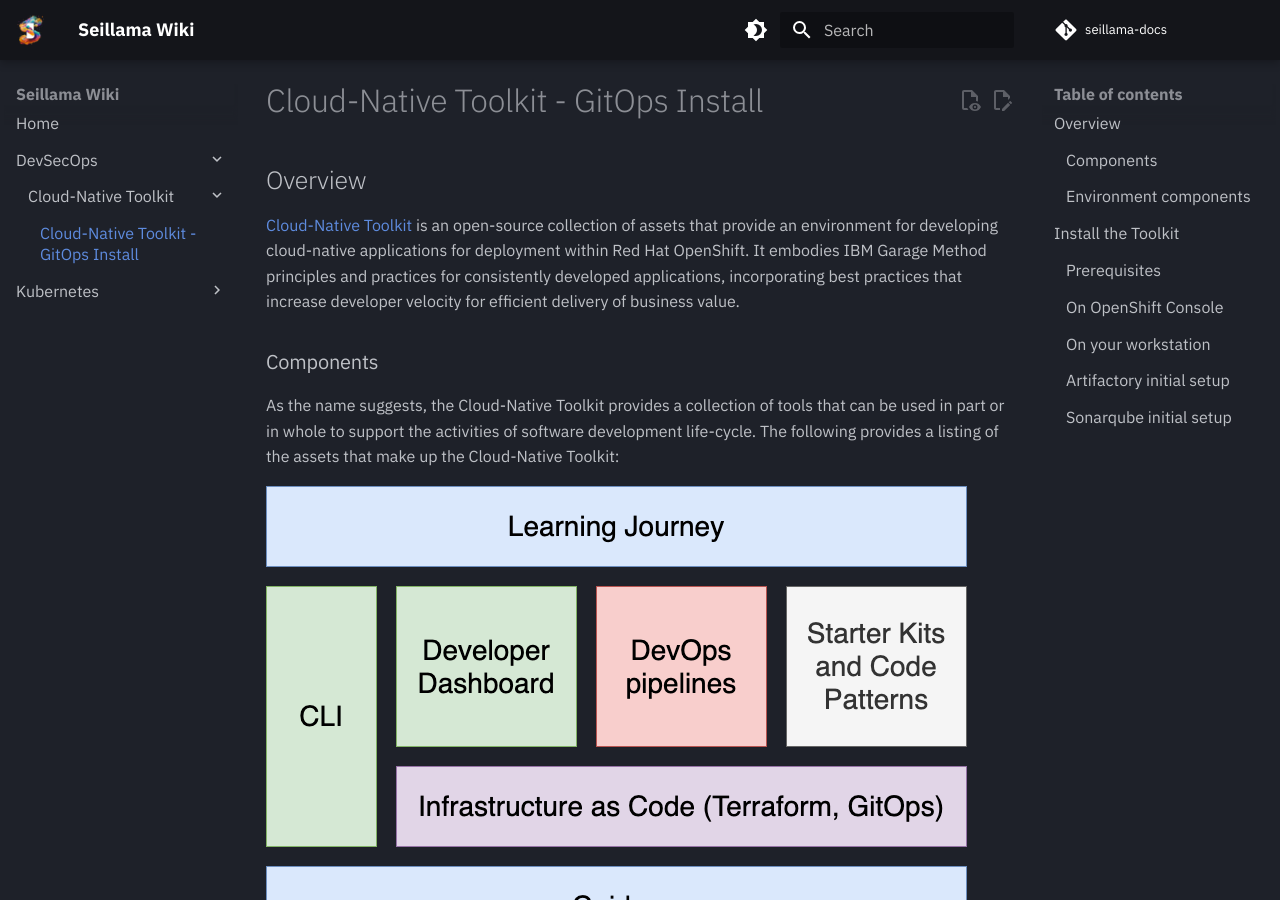
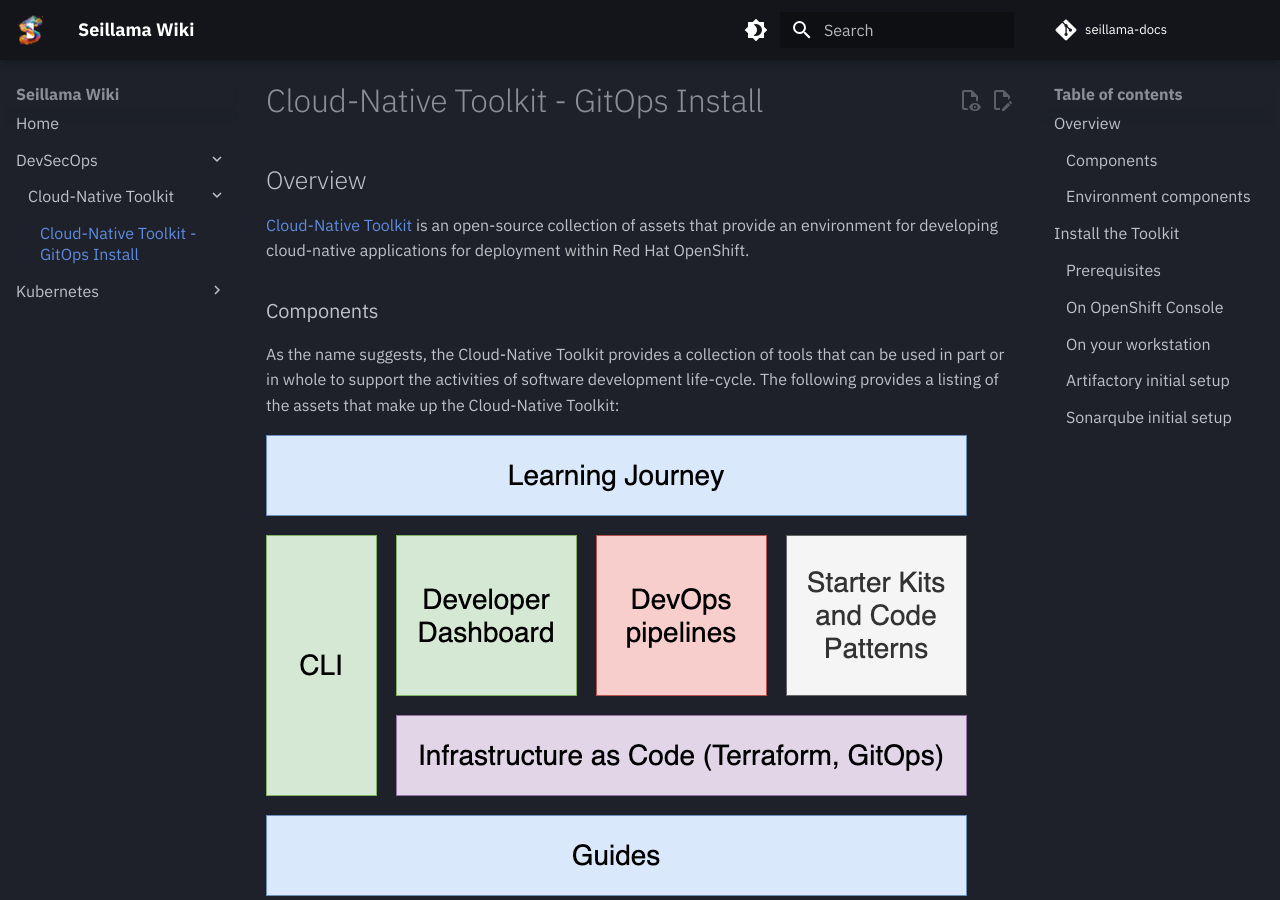
Before and after one commit to seillama-io/seillama-docs, an MkDocs documentation site: the page built from docs/devops/cloud-native-toolkit/install-toolkit.md, in a window 1280 px wide and 900 px high. Built offline with MkDocs 1.6.1 and Material for MkDocs 9.7.7, drawn with Linux system fonts in a browser that asks for light colours; comment, search, counter and statistics services are not loaded.

Commit message:
Update cntk install
Signed-off-by: NoeSamaille <noe.samaille@protonmail.com>

```diff
--- a/docs/devops/cloud-native-toolkit/install-toolkit.md
+++ b/docs/devops/cloud-native-toolkit/install-toolkit.md
@@ -2,7 +2,7 @@
 
 ## Overview
 
-[Cloud-Native Toolkit](https://cloudnativetoolkit.dev) is an open-source collection of assets that provide an environment for developing cloud-native applications for deployment within Red Hat OpenShift. It embodies IBM Garage Method principles and practices for consistently developed applications, incorporating best practices that increase developer velocity for efficient delivery of business value.
+[Cloud-Native Toolkit](https://cloudnativetoolkit.dev) is an open-source collection of assets that provide an environment for developing cloud-native applications for deployment within Red Hat OpenShift.
 
 ### Components
 
```
Also changed, not shown: other parts of docs/devops/cloud-native-toolkit/install-toolkit.md (+1 -1 lines).
